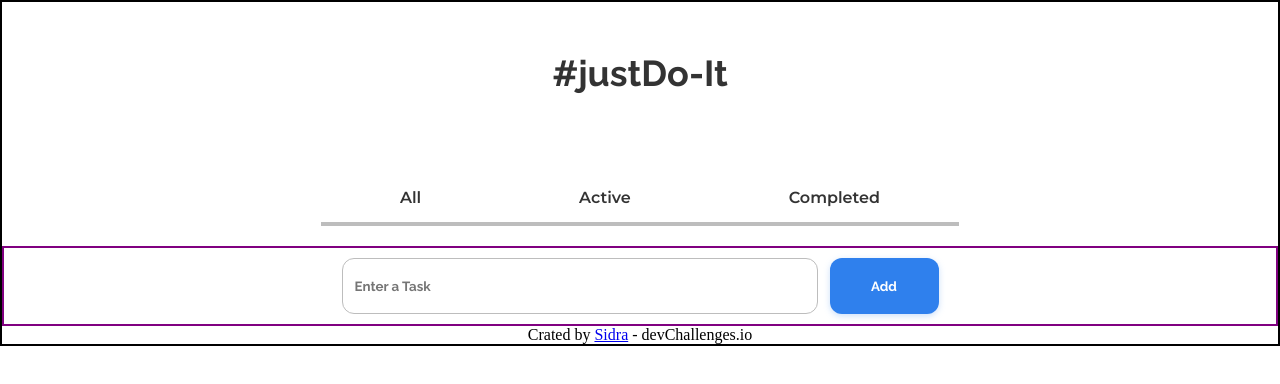
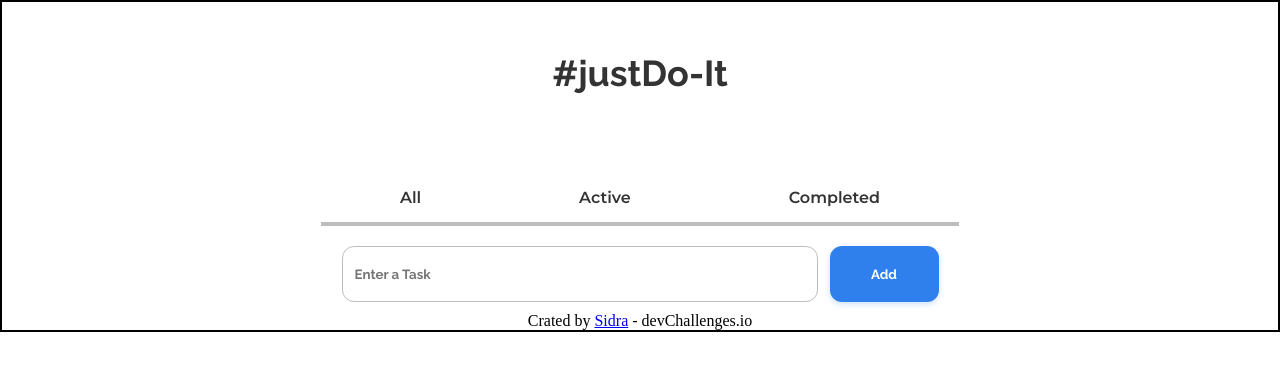
Before and after one commit to sidramwaseem/toDoList, a React (Create React App) app: page /active in a window 1280 px wide. Shown: the top 384 px of the page. Built offline with nearby package versions, Linux system fonts and the light colour scheme.

Commit message:
Updated form.css

```diff
--- a/src/components/Form/Form.css
+++ b/src/components/Form/Form.css
@@ -1,5 +1,5 @@
 .Form-container {
-  border: 2px solid purple;
+  /* border: 2px solid purple; */
   text-align: center;
 }
 
```
